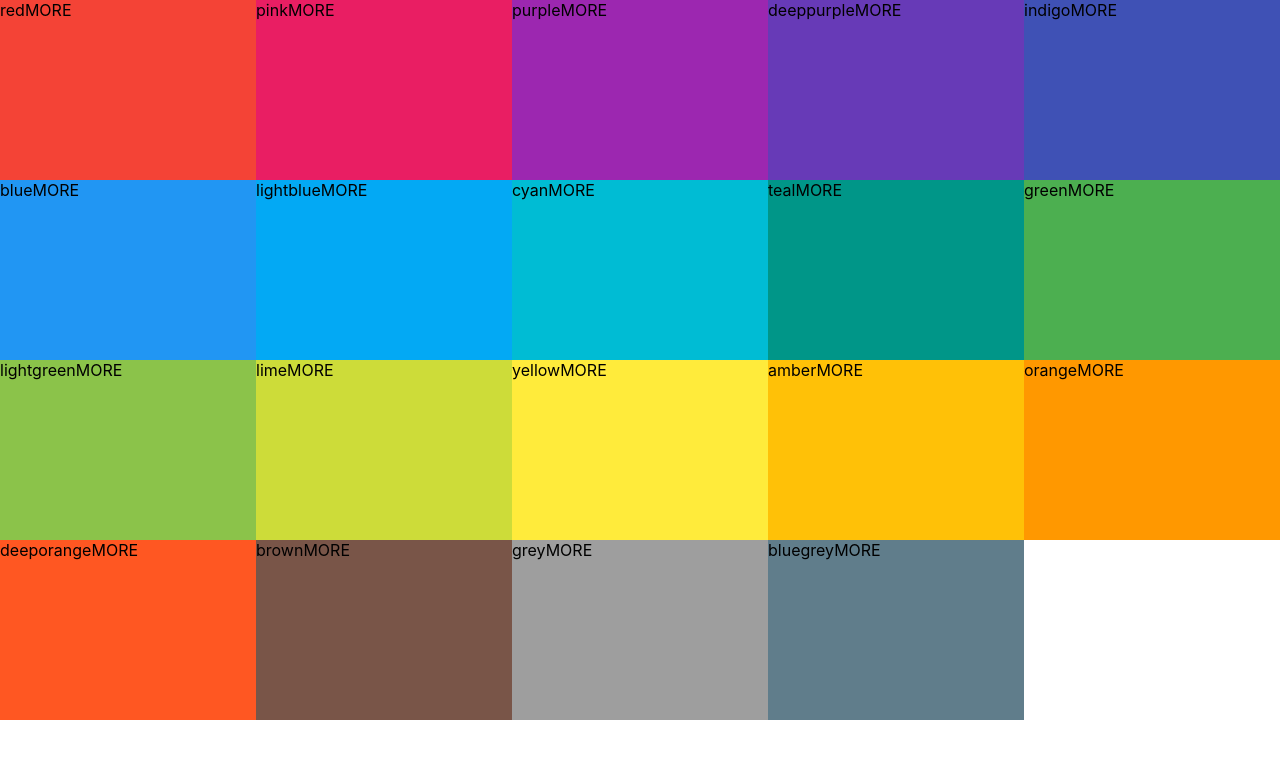
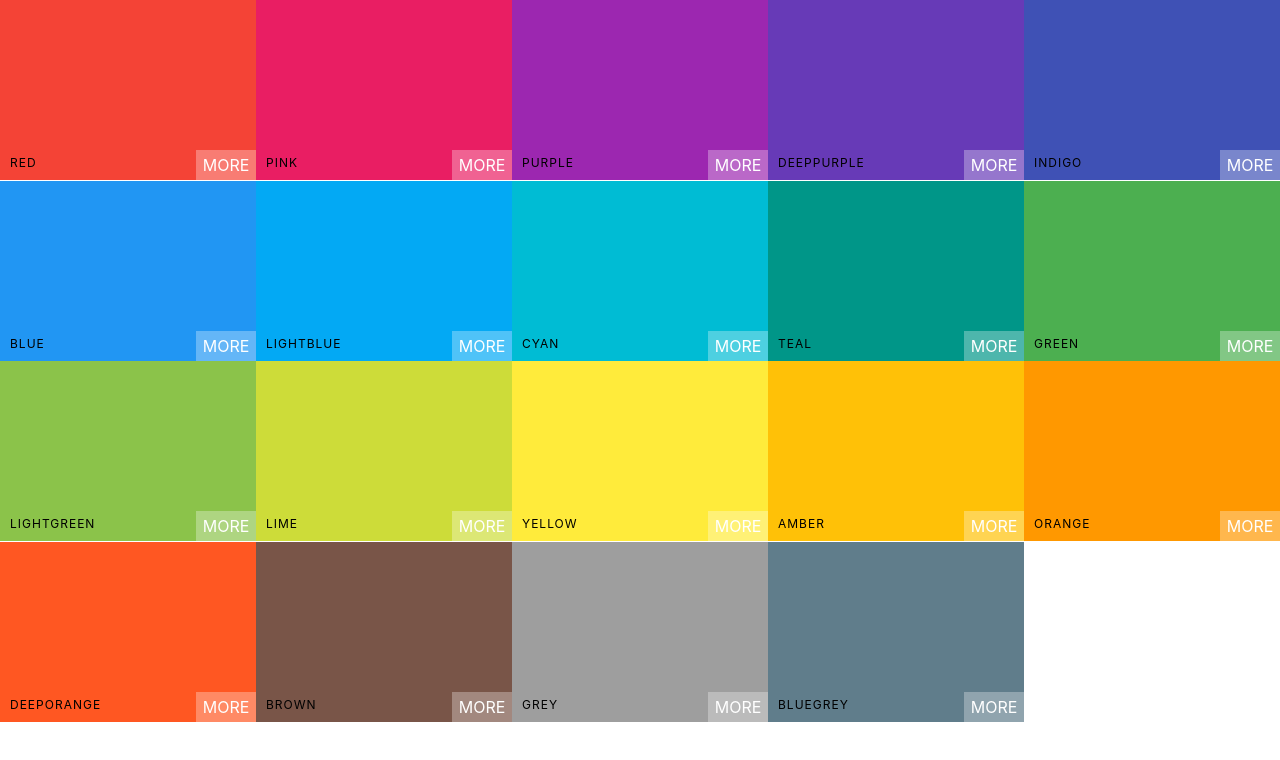
Before and after one commit to Emmanx/color-palette-app, a React (Create React App) app: page / in a window 1280 px wide. Shown: the top 760 px of the page. Built offline with nearby package versions, Linux system fonts and the light colour scheme.

Commit message:
Styled ColorBox component

```diff
--- a/src/components/ColorBox.js
+++ b/src/components/ColorBox.js
@@ -3,10 +3,16 @@
 
 class ColorBox extends Component {
   render() {
+    const { name, background } = this.props;
     return (
-      <div style={{ background: this.props.background }} className="ColorBox">
-        <span>{this.props.name}</span>
-        <span>MORE</span>
+      <div style={{ background }} className="ColorBox">
+        <div className="copy-container">
+          <div className="box-content">
+            <span>{name}</span>
+          </div>
+          <button className="copy-button">Copy</button>
+        </div>
+        <span className="see-more">MORE</span>
       </div>
     );
   }
--- a/src/styles/ColorBox.css
+++ b/src/styles/ColorBox.css
@@ -3,5 +3,57 @@
   height: 25%;
   margin: 0 auto;
   display: inline-block;
+  position: relative;
   cursor: pointer;
+  margin-bottom: -3.5px;
 }
+
+.copy-button {
+  width: 100px;
+  height: 30px;
+  position: absolute;
+  display: inline-block;
+  top: 50%;
+  left: 50%;
+  transform: translate(-50px, -15px);
+  text-align: center;
+  outline: none;
+  background: rgba(255, 255, 255, .3);
+  font-size: 1rem;
+  line-height: 30px;
+  color: #fff;
+  text-transform: uppercase;
+  border: none;
+  opacity: 0;
+  transition: .5s;
+}
+
+.ColorBox:hover .copy-button {
+  opacity: 1;
+}
+
+.box-content {
+  position: absolute;
+  padding: 10px;
+  width: 100%;
+  left: 0;
+  bottom: 0;
+  color: #000;
+  letter-spacing: 1px;
+  font-size: 12px;
+  text-transform: uppercase;
+}
+
+.see-more {
+  background: rgba(255, 255, 255, .3);
+  position: absolute;
+  right: 0;
+  bottom: 0;
+  border: none;
+  color: #fff;
+  width: 60px;
+  height: 30px;
+  text-align: center;
+  line-height: 30px;
+  text-transform: uppercase;
+}
```
